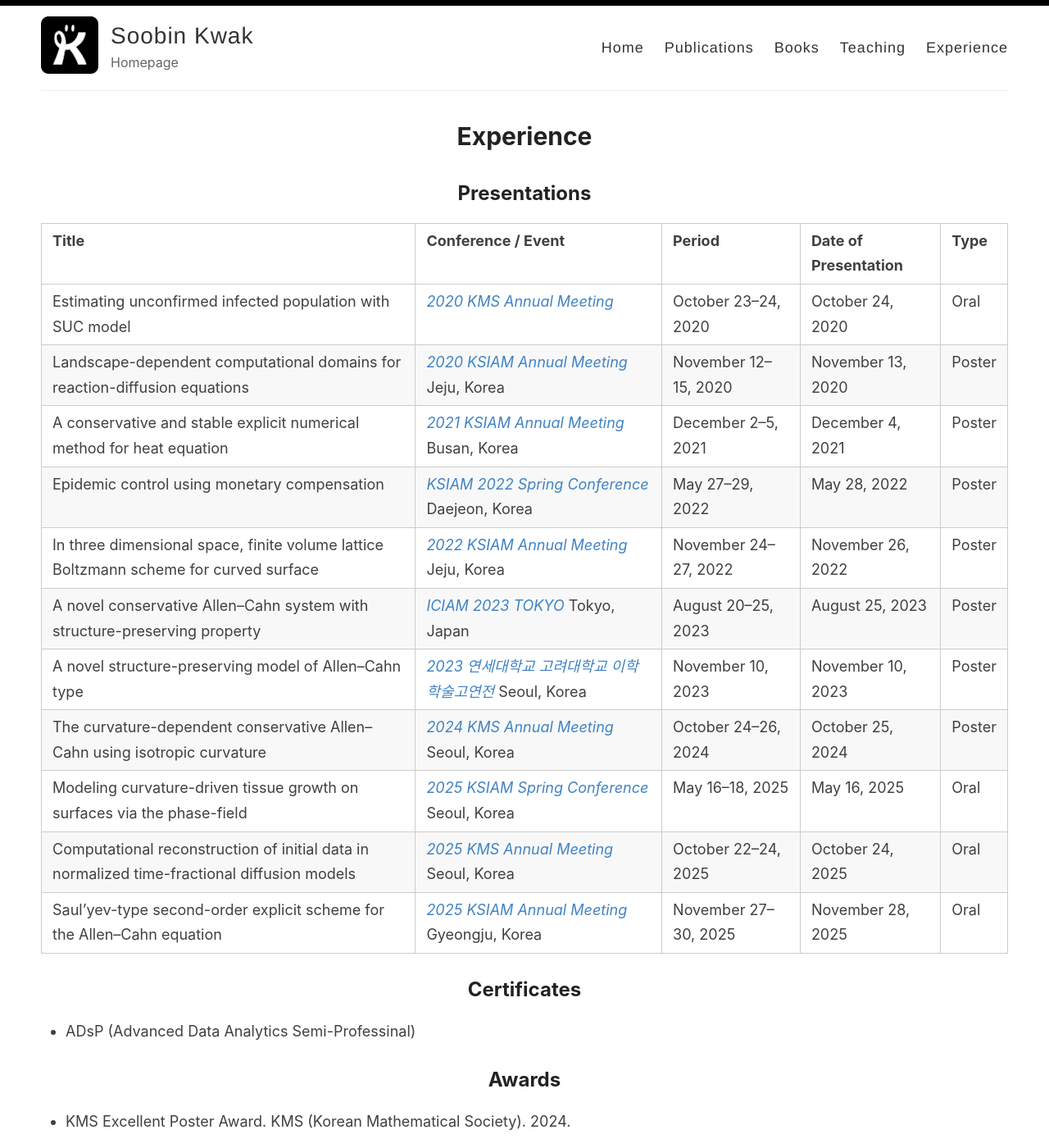
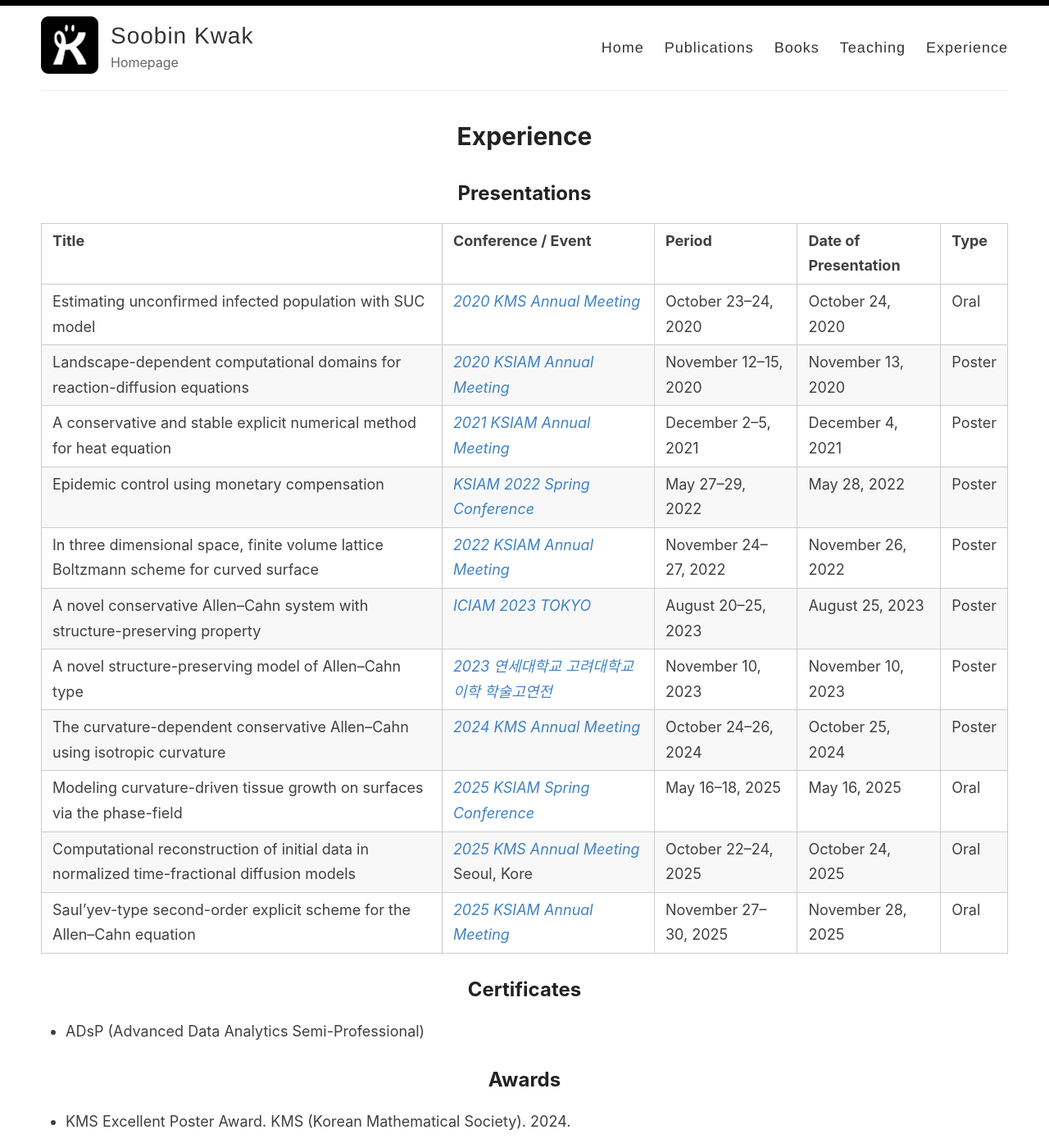
Before and after one commit to skwak/skwak.github.io, a Jekyll site: the page built from _pages/Experience.md, in a window 1280 px wide and 1400 px high. Shown: the whole window at 82% size. Built offline with Jekyll 4.4.1, drawn with Linux system fonts in a browser that asks for light colours.

Commit message:
Update Experience.md

```diff
--- a/_pages/Experience.md
+++ b/_pages/Experience.md
@@ -9,20 +9,20 @@ hide_title:
 | **Title** | **Conference / Event** | **Period** | **Date of Presentation** | **Type** |
 |-----------|------------------------|------------|--------------------------|----------|
 | Estimating unconfirmed infected population with SUC model | [*2020 KMS Annual Meeting*](https://www.kms.or.kr/meetings/fall2020/) | October 23–24, 2020 | October 24, 2020 | Oral |
-| Landscape-dependent computational domains for reaction-diffusion equations | [*2020 KSIAM Annual Meeting*](https://ksiam.org/Conference/ConferenceView.asp?AC=0&CODE=CC20211002&B_CATE=BBC1) Jeju, Korea | November 12–15, 2020 | November 13, 2020 | Poster |
-| A conservative and stable explicit numerical method for heat equation | [*2021 KSIAM Annual Meeting*](https://ksiam.org/Conference/ConferenceView.asp?AC=0&CODE=CC20210901&B_CATE=BBC1) Busan, Korea | December 2–5, 2021 | December 4, 2021 | Poster |
-| Epidemic control using monetary compensation | [*KSIAM 2022 Spring Conference*](https://ksiam.org/Conference/ConferenceView.asp?AC=0&CODE=CC20220325&B_CATE=BBC1) Daejeon, Korea | May 27–29, 2022 | May 28, 2022 | Poster |
-| In three dimensional space, finite volume lattice Boltzmann scheme for curved surface | [*2022 KSIAM Annual Meeting*](https://ksiam.org/Conference/ConferenceView.asp?AC=0&CODE=CC20220801&B_CATE=BBC1) Jeju, Korea | November 24–27, 2022 | November 26, 2022 | Poster |
-| A novel conservative Allen–Cahn system with structure-preserving property | [*ICIAM 2023 TOKYO*](https://iciam2023.org/) Tokyo, Japan | August 20–25, 2023 | August 25, 2023 | Poster |
-| A novel structure-preserving model of Allen–Cahn type | [*2023 연세대학교 고려대학교 이학 학술고연전*](https://cos.korea.ac.kr/70/category/%EA%B3%A0%EC%97%B0-%EC%9D%B4%ED%95%99-%ED%95%99%EC%88%A0%EC%A0%9C) Seoul, Korea | November 10, 2023 | November 10, 2023 | Poster |
-| The curvature-dependent conservative Allen–Cahn using isotropic curvature | [*2024 KMS Annual Meeting*](https://www.kms.or.kr/conference/2024_fall/) Seoul, Korea | October 24–26, 2024 | October 25, 2024 | Poster |
-| Modeling curvature-driven tissue growth on surfaces via the phase-field | [*2025 KSIAM Spring Conference*](https://ksiam.org/Conference/ConferenceView.asp?AC=0&CODE=CC20250301&B_CATE=BBC1) Seoul, Korea | May 16–18, 2025 | May 16, 2025 | Oral |
-| Computational reconstruction of initial data in normalized time-fractional diffusion models | [*2025 KMS Annual Meeting*](https://www.kms.or.kr/conference/meeting/?period=90) Seoul, Korea | October 22–24, 2025 | October 24, 2025 | Oral |
-| Saul’yev-type second-order explicit scheme for the Allen–Cahn equation | [*2025 KSIAM Annual Meeting*](https://ksiam.org/Conference/ConferenceView.asp?AC=0&CODE=CC20250901&B_CATE=BBC1) Gyeongju, Korea | November 27–30, 2025 | November 28, 2025 | Oral |
+| Landscape-dependent computational domains for reaction-diffusion equations | [*2020 KSIAM Annual Meeting*](https://ksiam.org/Conference/ConferenceView.asp?AC=0&CODE=CC20211002&B_CATE=BBC1) | November 12–15, 2020 | November 13, 2020 | Poster |
+| A conservative and stable explicit numerical method for heat equation | [*2021 KSIAM Annual Meeting*](https://ksiam.org/Conference/ConferenceView.asp?AC=0&CODE=CC20210901&B_CATE=BBC1) | December 2–5, 2021 | December 4, 2021 | Poster |
+| Epidemic control using monetary compensation | [*KSIAM 2022 Spring Conference*](https://ksiam.org/Conference/ConferenceView.asp?AC=0&CODE=CC20220325&B_CATE=BBC1) | May 27–29, 2022 | May 28, 2022 | Poster |
+| In three dimensional space, finite volume lattice Boltzmann scheme for curved surface | [*2022 KSIAM Annual Meeting*](https://ksiam.org/Conference/ConferenceView.asp?AC=0&CODE=CC20220801&B_CATE=BBC1) | November 24–27, 2022 | November 26, 2022 | Poster |
+| A novel conservative Allen–Cahn system with structure-preserving property | [*ICIAM 2023 TOKYO*](https://iciam2023.org/) | August 20–25, 2023 | August 25, 2023 | Poster |
+| A novel structure-preserving model of Allen–Cahn type | [*2023 연세대학교 고려대학교 이학 학술고연전*](https://cos.korea.ac.kr/70/category/%EA%B3%A0%EC%97%B0-%EC%9D%B4%ED%95%99-%ED%95%99%EC%88%A0%EC%A0%9C) | November 10, 2023 | November 10, 2023 | Poster |
+| The curvature-dependent conservative Allen–Cahn using isotropic curvature | [*2024 KMS Annual Meeting*](https://www.kms.or.kr/conference/2024_fall/) | October 24–26, 2024 | October 25, 2024 | Poster |
+| Modeling curvature-driven tissue growth on surfaces via the phase-field | [*2025 KSIAM Spring Conference*](https://ksiam.org/Conference/ConferenceView.asp?AC=0&CODE=CC20250301&B_CATE=BBC1) | May 16–18, 2025 | May 16, 2025 | Oral |
+| Computational reconstruction of initial data in normalized time-fractional diffusion models | [*2025 KMS Annual Meeting*](https://www.kms.or.kr/conference/meeting/?period=90) Seoul, Kore | October 22–24, 2025 | October 24, 2025 | Oral |
+| Saul’yev-type second-order explicit scheme for the Allen–Cahn equation | [*2025 KSIAM Annual Meeting*](https://ksiam.org/Conference/ConferenceView.asp?AC=0&CODE=CC20250901&B_CATE=BBC1) | November 27–30, 2025 | November 28, 2025 | Oral |
 
 ## Certificates
 
-- ADsP (Advanced Data Analytics Semi-Professinal)
+- ADsP (Advanced Data Analytics Semi-Professional)
 
 ## Awards
 
```
